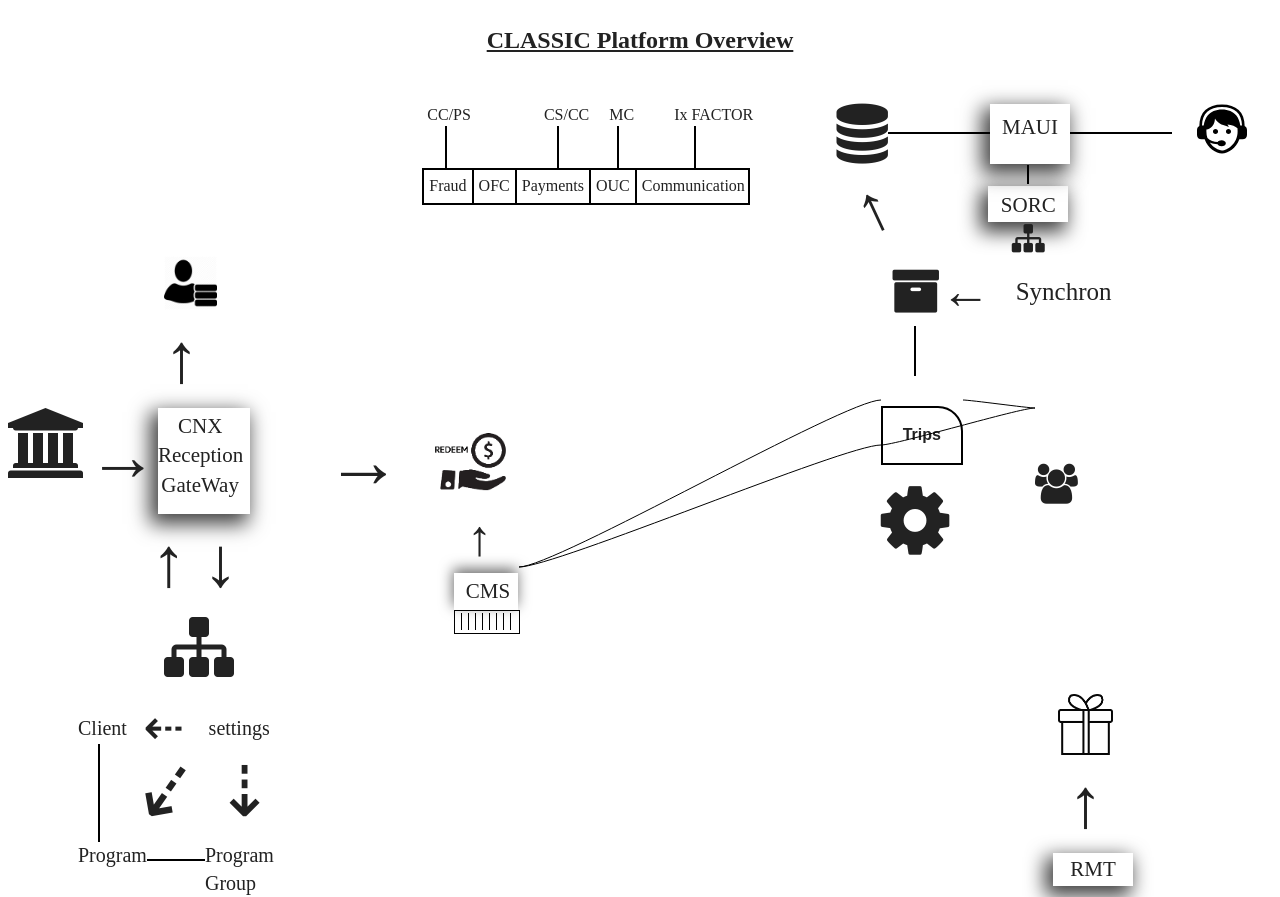
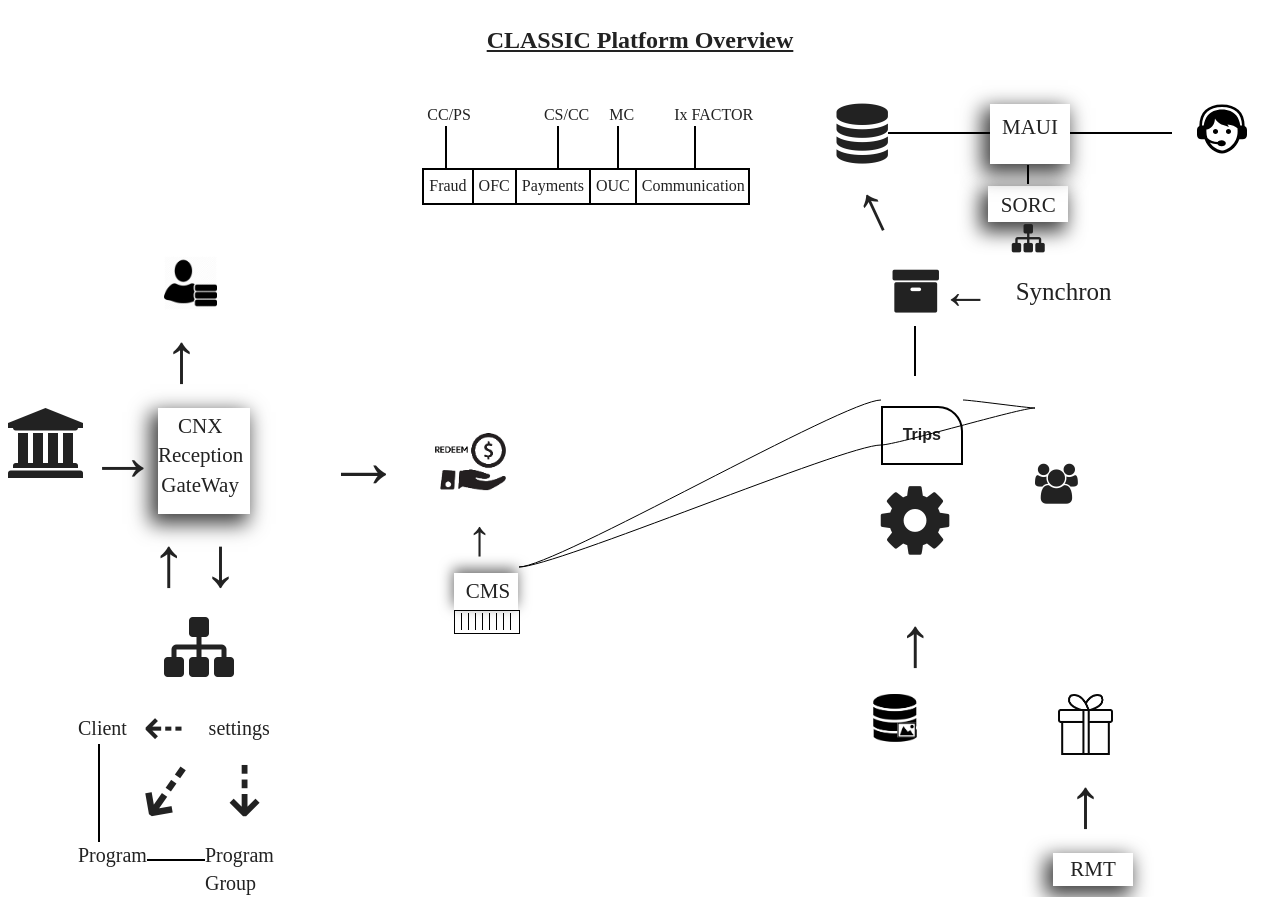
Before and after one commit to tavisca-bnaveen/ClassicPlatform, an Angular app: page / in a window 1280 px wide. Built offline with nearby package versions, Linux system fonts and the light colour scheme.

Commit message:
added clarifi

```diff
--- a/src/app/app.component.css
+++ b/src/app/app.component.css
@@ -1,18 +1,40 @@
 @import "https://stackpath.bootstrapcdn.com/font-awesome/4.7.0/css/font-awesome.min.css";
-.flex-container{
-    display: flex ;
+.flex-container {
+  display: flex;
 }
-.flex-item{
-    flex: 1;
+.flex-item {
+  flex: 1;
 }
 
-.empty{
-    width: 1px;
+.empty {
+  width: 1px;
 }
-.margin-top{
-    margin-top:  162px;
+.margin-top {
+  margin-top: 162px;
 }
-.center{
-    text-align: center;
-    text-decoration: underline;
+.center {
+  text-align: center;
+  text-decoration: underline;
 }
+.clarifi-box {
+  text-align: right;
+  margin-right: 91px;
+}
+.tooltip {
+  position: relative;
+}
+.tooltip .tooltiptext {
+  visibility: hidden;
+  background-color: black;
+  width: 200px;
+  color: #fff;
+  text-align: center;
+  border-radius: 6px;
+  padding: 5px 0;
+
+  position: absolute;
+  z-index: 1;
+}
+.tooltip:hover .tooltiptext {
+  visibility: visible;
+}
--- a/src/app/app.component.html
+++ b/src/app/app.component.html
@@ -14,6 +14,13 @@
 
 <div class="flex-container">
   <app-client-hiearchy class="flex-item"></app-client-hiearchy>
-  <div class="flex-item empty"></div>
-  <app-rules ></app-rules>
+  <div class="flex-item clarifi-box">
+    <div class="clarifi-image">
+      <span class="tooltip">
+        <img src="assets/151081.svg" width="50px" height="50px" />
+        <span class="tooltiptext"> Clarifi </span>
+      </span>
+    </div>
+  </div>
+  <app-rules></app-rules>
 </div>
--- a/src/app/rules/rules.component.html
+++ b/src/app/rules/rules.component.html
@@ -1,4 +1,5 @@
 <div class="rules-margin">
+
   <div>
     <span class="tooltip img-style">
       <img src="assets/rules.png" height="25%" width="25%" />
--- a/src/app/trips-and-supps/trips-and-supps.component.css
+++ b/src/app/trips-and-supps/trips-and-supps.component.css
@@ -93,3 +93,14 @@
     margin-top: 75px;
     margin-left: -80px;
 }
+.clarifi-arrow{
+    font-size: 70px;
+    margin-left:10px ;
+}
+.clarifi-image img{
+    height: 65px;
+    width: 65px;
+}
+.clarifi-box{
+    margin-left: 37px;
+}
--- a/src/app/trips-and-supps/trips-and-supps.component.html
+++ b/src/app/trips-and-supps/trips-and-supps.component.html
@@ -14,8 +14,9 @@
     </div>
     <div class="engines tool-tip" id="js-engines">
       <i class="fa fa-cog engine-size" aria-hidden="true"></i>
-      <span class="tool-text position"> Engines <p>(
-          Hotels , Car , Flights , Activities)</p>
+      <span class="tool-text position">
+        Engines
+        <p>( Hotels , Car , Flights , Activities)</p>
       </span>
     </div>
   </div>
@@ -26,4 +27,8 @@
     </div>
   </div>
 </div>
-<!-- <span class="arrow arrow-margin-left">&#8593;</span> -->
+<div class="clarifi-box">
+  <div class="clarifi-arrow">
+    <span>&#8593;</span>
+  </div>
+</div>
```
Also changed, not shown: src/assets/151081.svg (added). Lines whose indentation alone changed are shown as unchanged.
